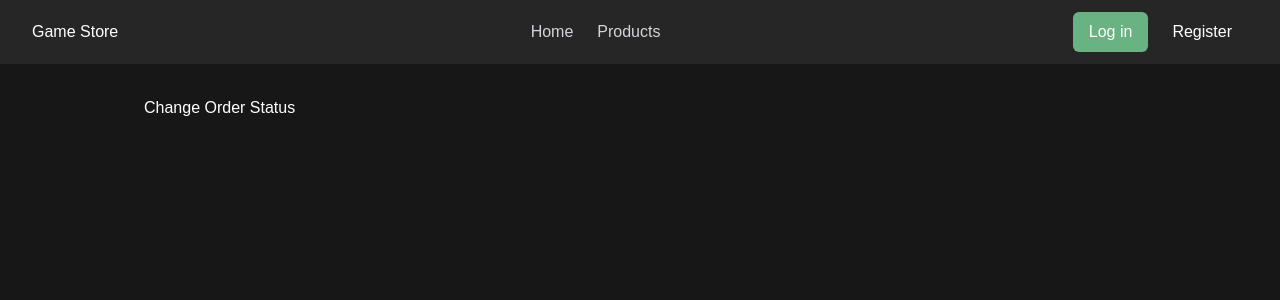
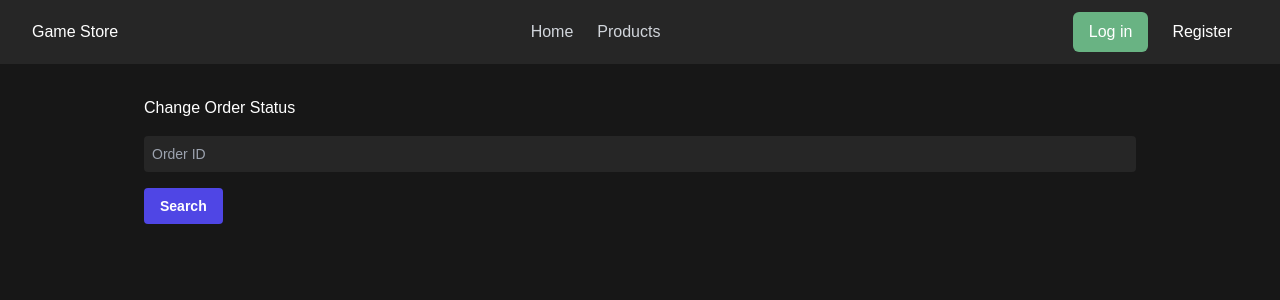
Before and after one commit to sinarhen/GameStore, a React (Create React App) app in the folder client/: page /admin in a window 1280 px wide. Shown: the top 300 px of the page. Built offline with nearby package versions, Linux system fonts and the light colour scheme; no server answers; the HTML template or start-up script is replaced by a standard one.

Commit message:
admin panel

```diff
--- a/client/src/pages/Admin.tsx
+++ b/client/src/pages/Admin.tsx
@@ -1,6 +1,24 @@
+import Input from "../components/Input";
+import Button from "../components/Button";
+
+import React from "react";
+import { getOrder } from "../lib/order";
+
 export default function Admin() {
+    const [id, setId] = React.useState("");
+
+
     return (
-        <h1>Change Order Status</h1>
-
+        <>
+            <h1 className="pb-4" >Change Order Status</h1>
+            <Input
+                name="orderId"
+                type="text"
+                placeholder="Order ID"
+                value={id}
+                onChange={(e) => setId(e.target.value)}
+            />
+            <Button className="mt-4" onClick={() => getOrder(id)}>Search</Button>
+        </>
     );
 }
```
